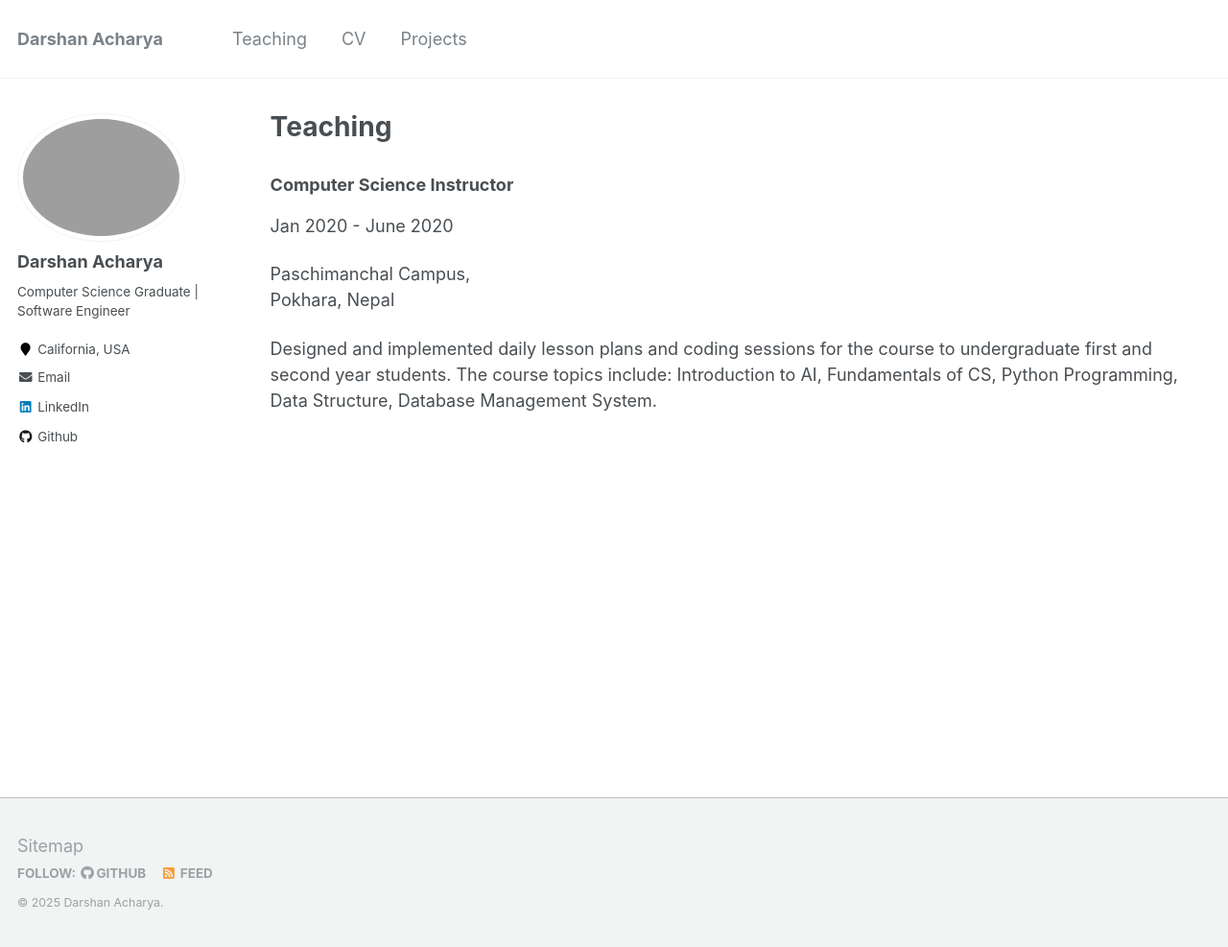
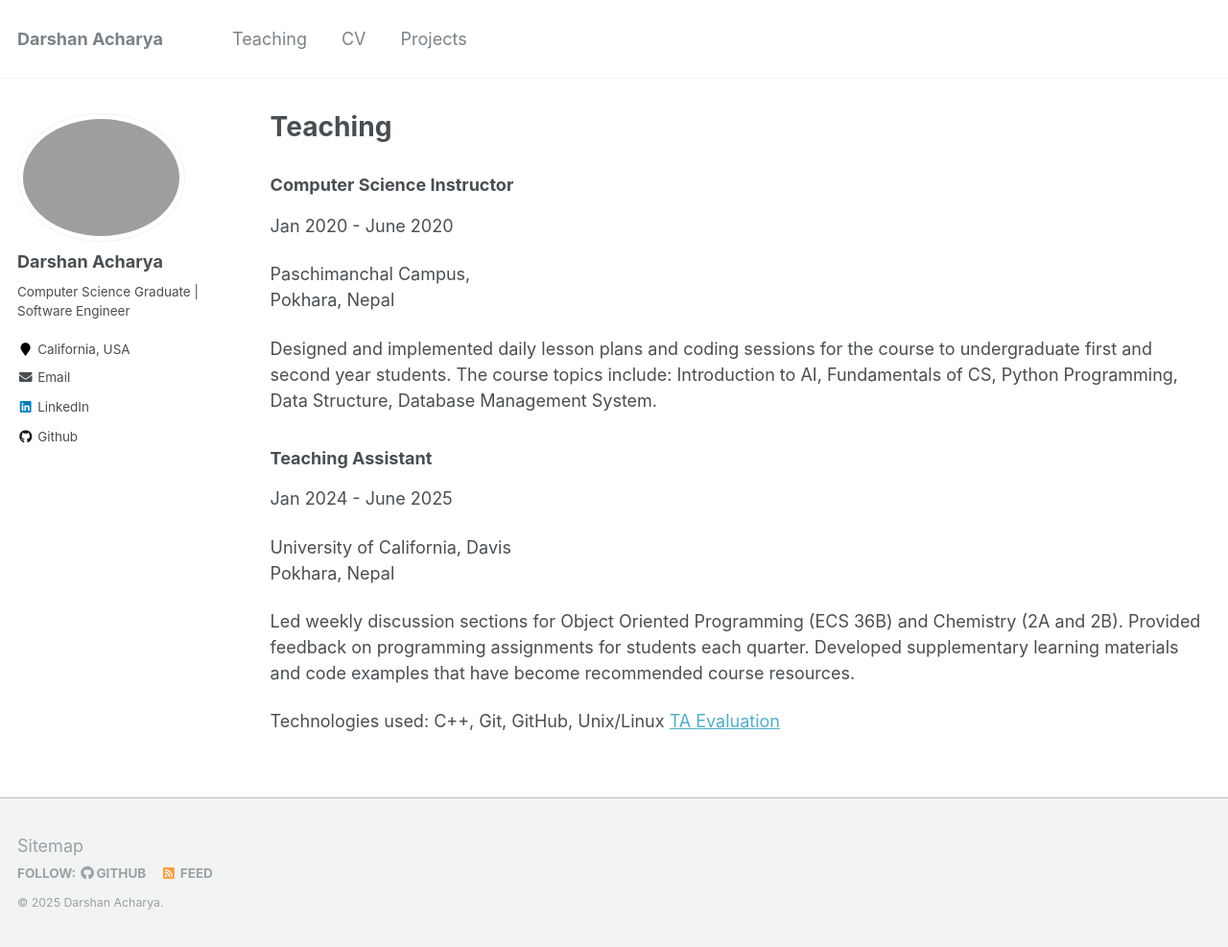
Before and after one commit to acharyadarshan/acharyadarshan.github.io, a Jekyll site: the page built from _pages/teaching.md, in a window 1280 px wide and 987 px high. Shown: the whole window at 96% size. Built offline with Jekyll 4.4.1, drawn with Linux system fonts in a browser that asks for light colours.

Commit message:
Update teaching

```diff
--- a/_pages/teaching.md
+++ b/_pages/teaching.md
@@ -15,3 +15,16 @@ Pokhara, Nepal
 Designed and implemented daily lesson plans and coding sessions for the course to undergraduate first and second year students.
 The course topics include: Introduction to AI,
 Fundamentals of CS, Python Programming, Data Structure, Database Management System.
+
+### Teaching Assistant
+
+Jan 2024 - June 2025
+
+University of California, Davis <br>
+Pokhara, Nepal
+
+Led weekly discussion sections for Object Oriented Programming (ECS 36B) and Chemistry (2A and 2B).
+Provided feedback on programming assignments for students each quarter. Developed supplementary learning
+materials and code examples that have become recommended course resources.
+
+Technologies used: C++, Git, GitHub, Unix/Linux  [TA Evaluation](https://drive.google.com/drive/folders/1sP6yKXr0FEjUeBgXqP3qQzjGSIzGuFVU)
```
